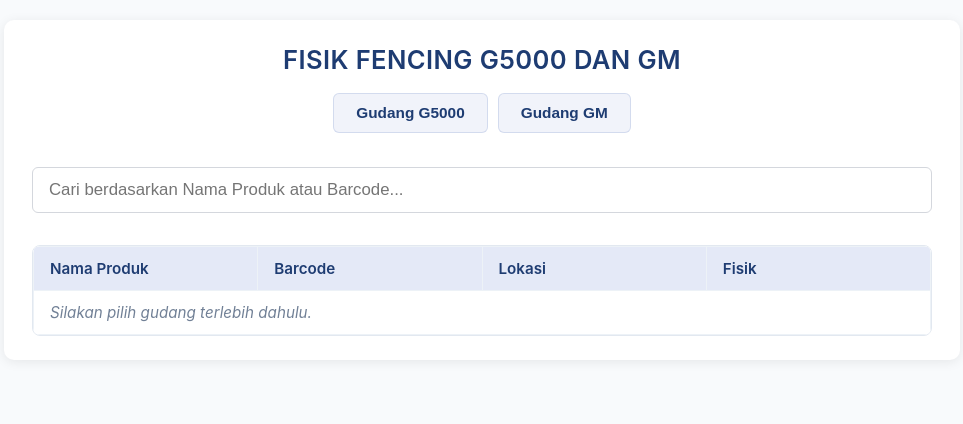
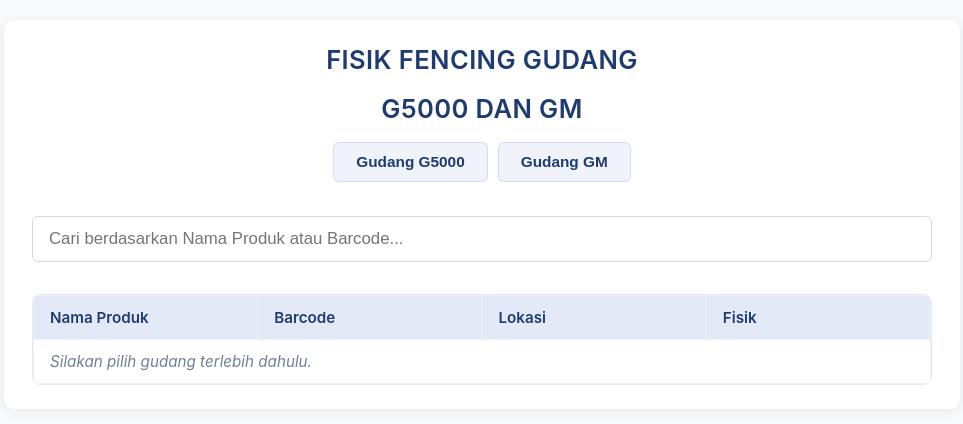
Before and after one commit to Arif-komp/FENCING-G5000, a plain HTML site: page index.html in a window 1280 px wide. Shown: the whole page, without its empty margins (158-1121 px from the left). Drawn offline with nearby package versions, Linux system fonts and the light colour scheme.

Commit message:
Update index.html

```diff
--- a/index.html
+++ b/index.html
@@ -141,7 +141,8 @@
 </head>
 <body>
     <div class="container">
-        <h2>FISIK FENCING G5000 DAN GM</h2>
+        <h2>FISIK FENCING GUDANG</h2>
+        <h2>G5000 DAN GM</h2>
         <div class="lokasi-btn-wrap">
             <button class="lokasi-btn" id="g5000-btn">Gudang G5000</button>
             <button class="lokasi-btn" id="gm-btn">Gudang GM</button>
```
